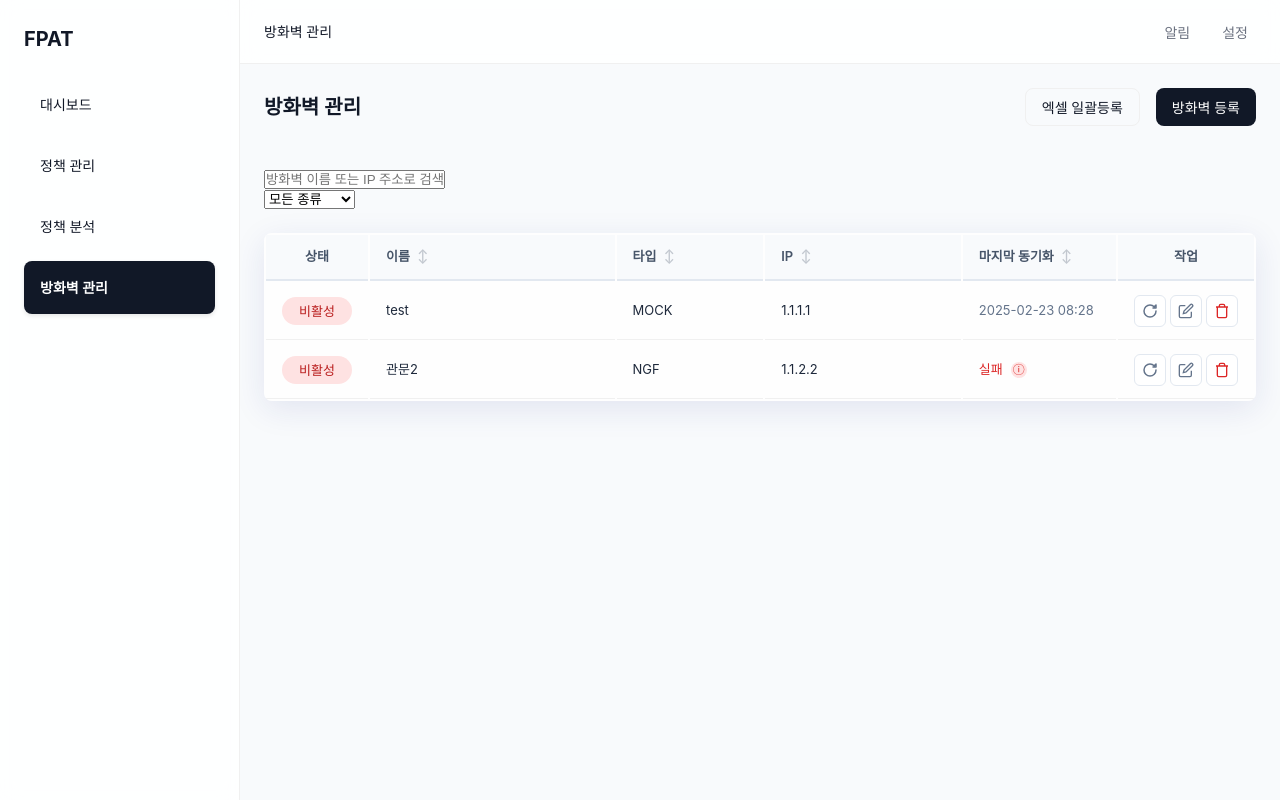
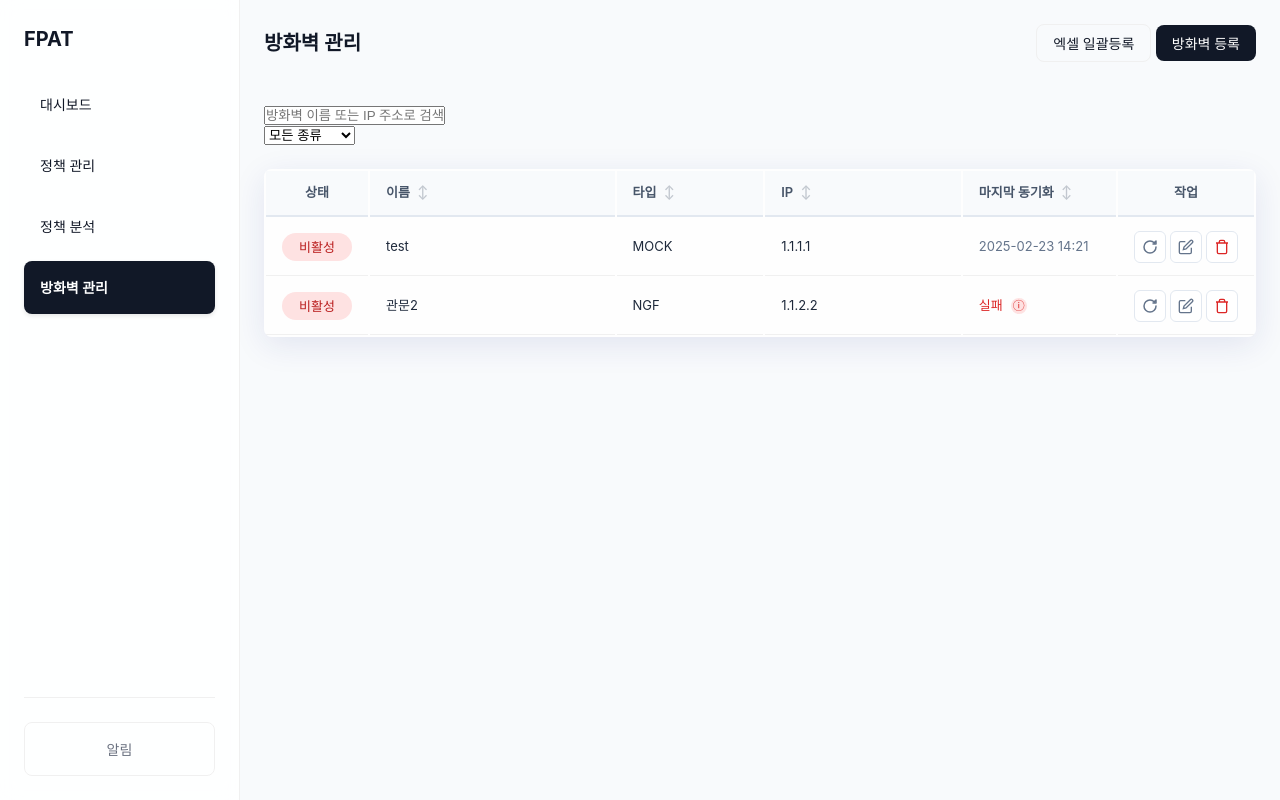
Before and after one commit to hunseop/OP_FPAT, a Flask app: page /firewall/ in a window 1280 px wide. Run offline with Flask 3, Linux system fonts and the light colour scheme.

Commit message:
Refactor UI layout and notification design
- Moved notification dropdown to sidebar footer
- Updated sidebar layout with flexbox
- Simplified main content and header structure
- Adjusted notification and action button styles
- Removed deprecated settings button

```diff
--- a/app/static/css/modules/layout.css
+++ b/app/static/css/modules/layout.css
@@ -16,7 +16,8 @@
     border-right: 1px solid var(--border-color);
     z-index: 10;
     height: 100vh;  /* 전체 높이 사용 */
-    overflow-y: auto;  /* 필요시 스크롤 */
+    display: flex;
+    flex-direction: column;
 }
 
 .sidebar-header {
@@ -27,6 +28,10 @@
     font-size: var(--font-lg);
     font-weight: bold;
     color: var(--primary-color);
+}
+
+.sidebar-nav {
+    flex: 1;
 }
 
 .sidebar-nav ul {
@@ -58,6 +63,13 @@
     box-shadow: 0 2px 4px rgba(0, 0, 0, 0.1);
 }
 
+/* 사이드바 푸터 */
+.sidebar-footer {
+    margin-top: auto;
+    padding-top: var(--spacing-lg);
+    border-top: 1px solid var(--border-color);
+}
+
 /* 메인 컨텐츠 */
 .main-content {
     display: flex;
@@ -66,51 +78,10 @@
     overflow: hidden;  /* 내부 스크롤을 위해 필요 */
 }
 
-.main-header {
-    display: flex;
-    justify-content: space-between;
-    align-items: center;
-    padding: var(--spacing-md) var(--spacing-lg);
-    border-bottom: 1px solid var(--border-color);
-    background: var(--glass-background);
-    backdrop-filter: blur(10px);
-    flex-shrink: 0;  /* 헤더 크기 고정 */
-    height: var(--header-height);  /* 헤더 높이 고정 */
-    z-index: 5;
-}
-
-.breadcrumb {
-    font-size: var(--font-sm);
-    color: var(--text-color);
-    font-weight: 500;
-}
-
-.header-actions {
-    display: flex;
-    gap: var(--spacing-md);
-}
-
-.action-button {
-    background: none;
-    border: none;
-    color: var(--text-light);
-    cursor: pointer;
-    padding: var(--spacing-sm);
-    font-size: var(--font-sm);
-    transition: color 0.2s;
-}
-
-.action-button:hover {
-    color: var(--text-color);
-}
-
 /* 컨텐츠 영역 */
 .content {
     flex: 1;  /* 남은 공간 모두 사용 */
-    overflow: hidden;  /* 내부 스크롤을 위해 필요 */
+    overflow: auto;
     padding: var(--spacing-lg);
     background: var(--background-color);
-    display: flex;
-    flex-direction: column;
-    min-height: 0;  /* flex 컨테이너 내에서 스크롤 허용 */
 }
--- a/app/static/css/modules/notification.css
+++ b/app/static/css/modules/notification.css
@@ -100,6 +100,7 @@
 /* 알림 드롭다운 */
 .notification-dropdown {
     position: relative;
+    width: 100%;
 }
 
 .notification-badge {
@@ -115,19 +116,38 @@
     text-align: center;
 }
 
+.action-button {
+    width: 100%;
+    background: none;
+    border: 1px solid var(--border-color);
+    border-radius: var(--border-radius);
+    color: var(--text-light);
+    cursor: pointer;
+    padding: var(--spacing-md);
+    font-size: var(--font-sm);
+    transition: all 0.2s;
+    display: flex;
+    align-items: center;
+    justify-content: center;
+}
+
+.action-button:hover {
+    background: rgba(59, 130, 246, 0.1);
+    color: var(--text-color);
+}
+
 .notification-menu {
     display: none;
     position: absolute;
-    top: 100%;
-    right: 0;
-    width: 300px;
+    bottom: calc(100% + 10px);
+    left: 0;
+    width: 100%;
     background: var(--glass-background);
     backdrop-filter: blur(10px);
     border: 1px solid var(--glass-border);
     border-radius: var(--border-radius);
     box-shadow: var(--glass-shadow);
     z-index: 1000;
-    margin-top: 10px;
 }
 
 .notification-menu.active {
--- a/app/templates/base.html
+++ b/app/templates/base.html
@@ -38,26 +38,8 @@
                     </li>
                 </ul>
             </nav>
-        </aside>
 
-        <main class="main-content">
-            <header class="main-header">
-                <div class="breadcrumb">
-                    <span class="current-path">
-                        {% if request.endpoint == 'main.index' %}
-                            대시보드
-                        {% elif request.endpoint == 'main.policy' %}
-                            정책 관리
-                        {% elif request.endpoint == 'main.analysis' %}
-                            정책 분석
-                        {% elif request.endpoint == 'firewall.index' %}
-                            방화벽 관리
-                        {% else %}
-                            {{ request.endpoint }}
-                        {% endif %}
-                    </span>
-                </div>
-                <div class="header-actions">
+            <div class="sidebar-footer">
                 <div class="notification-dropdown">
                     <button class="action-button" id="notificationBtn">
                         <span>알림</span>
@@ -76,11 +58,10 @@
                         </div>
                     </div>
                 </div>
-                    <button class="action-button" id="settingsBtn">
-                        <span>설정</span>
-                    </button>
             </div>
-            </header>
+        </aside>
+
+        <main class="main-content">
             <div class="content">
                 {% block content %}{% endblock %}
             </div>
```
Also changed, not shown: app/static/js/main.js (+0 -8 lines), .cursor/rules/global_rules.json (added), app/fpat.db. Lines whose indentation alone changed are shown as unchanged.
